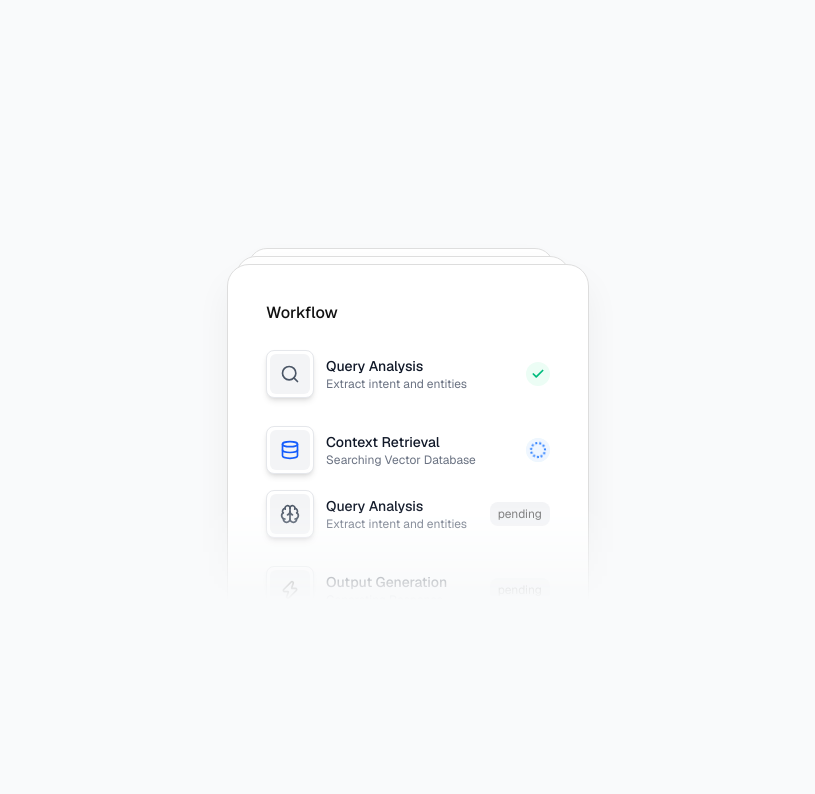
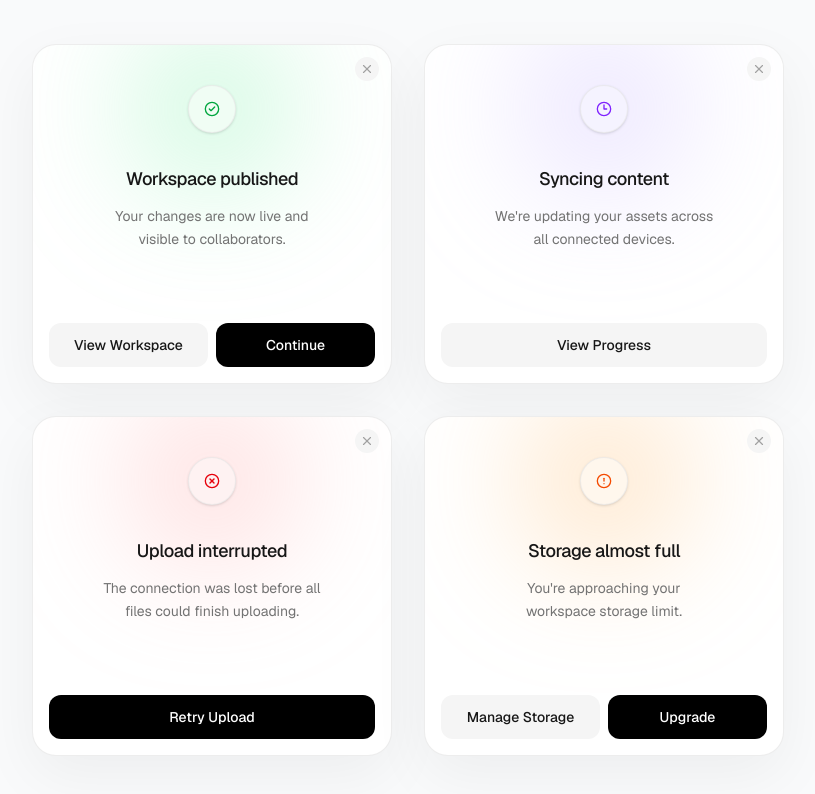
Before and after one commit to mouanvikram/components-challenge, a Next.js app in the folder day-31-to-60/day-43-to-day-60/components/: page / in a window 1280 px wide. Shown: the top 794 px of the page, without its empty margins (232-1047 px from the left). Built offline with nearby package versions, Linux system fonts and the light colour scheme.

Commit message:
added a 4 cards states with highlighted shadow on bg

```diff
--- a/day-31-to-60/day-43-to-day-60/components/src/app/page.tsx
+++ b/day-31-to-60/day-43-to-day-60/components/src/app/page.tsx
@@ -1,11 +1,11 @@
 "use client";
 
-import CardsStack2 from "@/components/ui/cards_stack_2";
+import TransactionCards from "@/components/ui/transaction_cards";
 
 export default function HomePage() {
   return (
     <main className="flex min-h-screen items-center justify-center gap-6 bg-gray-50">
-      <CardsStack2 />
+      <TransactionCards />
     </main>
   );
 }
--- /dev/null
+++ b/day-31-to-60/day-43-to-day-60/components/src/components/ui/transaction_cards.tsx
@@ -0,0 +1,145 @@
+"use client";
+
+import { cn } from "@/lib/utils";
+import {
+  AlertCircle,
+  CheckCircle2,
+  CircleX,
+  Clock3,
+  X,
+} from "lucide-react";
+
+export default function StatusCards() {
+  const cards = [
+    {
+      icon: <CheckCircle2 size={16} />,
+      iconClass: "bg-green-50 text-green-600",
+      glowClass: "bg-green-300/40",
+
+      title: "Workspace published",
+
+      description:
+        "Your changes are now live and visible to collaborators.",
+
+      actions: (
+        <>
+          <button className="h-11 flex-1 rounded-xl bg-neutral-100 text-sm font-medium transition-colors hover:bg-neutral-200">
+            View Workspace
+          </button>
+
+          <button className="h-11 flex-1 rounded-xl bg-black text-sm font-medium text-white transition-opacity hover:opacity-90">
+            Continue
+          </button>
+        </>
+      ),
+    },
+
+    {
+      icon: <Clock3 size={16} />,
+      iconClass: "bg-violet-50 text-violet-600",
+      glowClass: "bg-violet-300/40",
+
+      title: "Syncing content",
+
+      description:
+        "We're updating your assets across all connected devices.",
+
+      actions: (
+        <button className="h-11 w-full rounded-xl bg-neutral-100 text-sm font-medium transition-colors hover:bg-neutral-200">
+          View Progress
+        </button>
+      ),
+    },
+
+    {
+      icon: <CircleX size={16} />,
+      iconClass: "bg-red-50 text-red-600",
+      glowClass: "bg-red-300/40",
+
+      title: "Upload interrupted",
+
+      description:
+        "The connection was lost before all files could finish uploading.",
+
+      actions: (
+        <button className="h-11 w-full rounded-xl bg-black text-sm font-medium text-white transition-opacity hover:opacity-90">
+          Retry Upload
+        </button>
+      ),
+    },
+
+    {
+      icon: <AlertCircle size={16} />,
+      iconClass: "bg-orange-50 text-orange-600",
+      glowClass: "bg-orange-300/40",
+
+      title: "Storage almost full",
+
+      description:
+        "You're approaching your workspace storage limit.",
+
+      actions: (
+        <>
+          <button className="h-11 flex-1 rounded-xl bg-neutral-100 text-sm font-medium transition-colors hover:bg-neutral-200">
+            Manage Storage
+          </button>
+
+          <button className="h-11 flex-1 rounded-xl bg-black text-sm font-medium text-white transition-opacity hover:opacity-90">
+            Upgrade
+          </button>
+        </>
+      ),
+    },
+  ];
+
+  return (
+      <div className="mx-auto grid max-w-6xl grid-cols-2 gap-8">
+        {cards.map((card, i) => (
+          <div
+            key={i}
+            className="relative flex justify-between h-85 min-w-90 flex-col overflow-hidden rounded-3xl border border-neutral-200/70 bg-white p-4 pt-10 shadow-[0_20px_60px_rgba(0,0,0,0.05)]"
+          >
+            <button className="absolute right-3 top-3 z-20 flex size-6 items-center justify-center rounded-full bg-neutral-100 text-neutral-400 transition-colors hover:bg-neutral-200">
+              <X size={14} />
+            </button>
+
+            <div className="relative z-10">
+              <div className="relative mx-auto flex justify-center">
+                {/* Large centered glow (5x+ icon size) */}
+                <div
+                  className={cn(
+                    "absolute left-1/2 top-1/2 size-40 -translate-x-1/2 -translate-y-1/2 rounded-full blur-3xl",
+                    card.glowClass
+                  )}
+                />
+
+                {/* Icon */}
+                <div
+                  className={cn(
+                    "relative flex size-12 items-center justify-center rounded-full border border-neutral-200/60 shadow-sm",
+                    card.iconClass
+                  )}
+                >
+                  {card.icon}
+                </div>
+              </div>
+            </div>
+
+            <div className="relative z-10 mt-8 flex flex-1 flex-col items-center text-center">
+              <h3 className="max-w-[220px] text-lg font-medium tracking-tight text-neutral-900">
+                {card.title}
+              </h3>
+
+              <p className="mt-3 max-w-[220px] text-sm leading-relaxed text-neutral-500">
+                {card.description}
+              </p>
+            </div>
+
+            <div className="relative z-10 flex gap-2">
+              {card.actions}
+            </div>
+          </div>
+        ))}
+      </div>
+  );
+}
```
